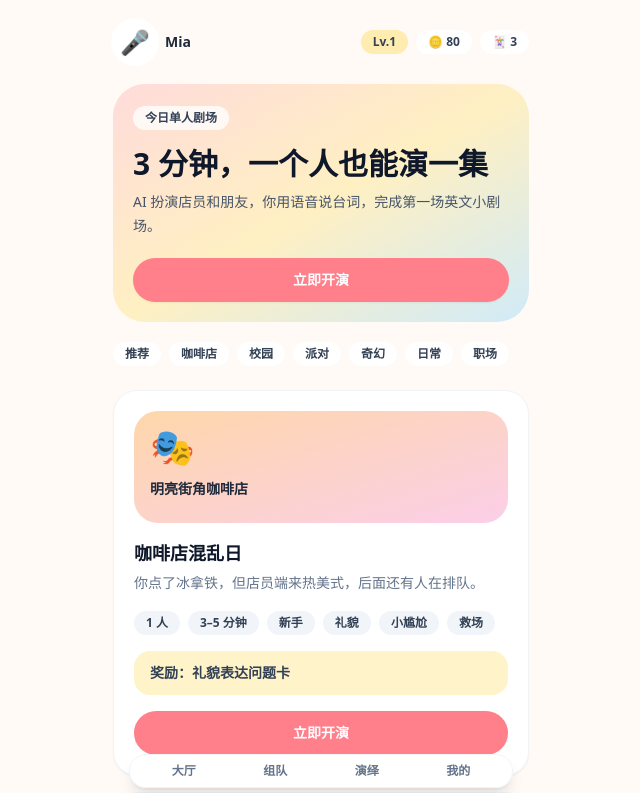
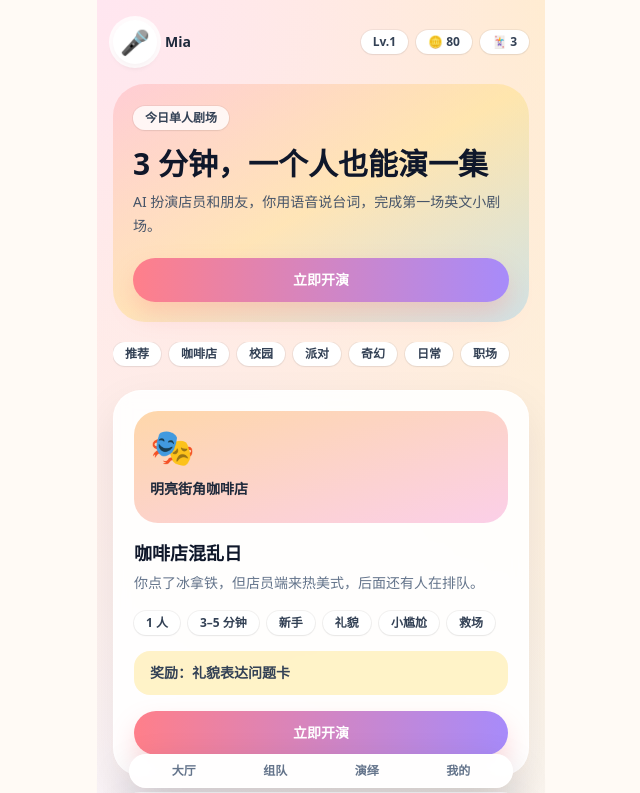
Before and after one commit to shuchaoye17-del/english-roleplay-party, a Next.js app: page /lobby in a window 1280 px wide. Shown: the top 793 px of the page, without its empty margins (319-959 px from the left). Built offline with nearby package versions, Linux system fonts and the light colour scheme.

Commit message:
Upgrade shared UI primitives for party visual identity

```diff
--- a/src/components/ui.tsx
+++ b/src/components/ui.tsx
@@ -10,19 +10,27 @@ type ButtonProps = BoxProps & {
 };
 
 export function PhoneShell({ children, className = '' }: BoxProps) {
-  return <main className={`mx-auto min-h-screen w-full max-w-md bg-[#fffaf5] px-4 py-5 ${className}`}>{children}</main>;
+  return (
+    <main className={`mx-auto min-h-screen w-full max-w-md overflow-hidden bg-[radial-gradient(circle_at_top_left,#ffe6f0,transparent_34%),radial-gradient(circle_at_top_right,#fff4a8,transparent_30%),linear-gradient(180deg,#fff7fb_0%,#f4fbff_52%,#fffaf5_100%)] px-4 py-5 ${className}`}>
+      {children}
+    </main>
+  );
 }
 
 export function Card({ children, className = '' }: BoxProps) {
-  return <section className={`rounded-3xl border border-slate-100 bg-white p-5 shadow-sm ${className}`}>{children}</section>;
+  return <section className={`rounded-[1.75rem] border border-white/70 bg-white/90 p-5 shadow-[0_18px_45px_rgba(15,23,42,0.08)] backdrop-blur ${className}`}>{children}</section>;
 }
 
 export function Badge({ children, className = '' }: BoxProps) {
-  return <span className={`inline-flex items-center rounded-full bg-slate-100 px-3 py-1 text-xs font-bold text-slate-700 ${className}`}>{children}</span>;
+  return <span className={`inline-flex items-center rounded-full bg-white px-3 py-1 text-xs font-black text-slate-700 shadow-sm ring-1 ring-black/5 ${className}`}>{children}</span>;
+}
+
+export function Sticker({ children, className = '' }: BoxProps) {
+  return <span className={`inline-flex -rotate-2 items-center rounded-xl bg-sunshine px-3 py-1 text-xs font-black text-slate-900 shadow-[0_5px_0_rgba(15,23,42,0.12)] ring-1 ring-black/5 ${className}`}>{children}</span>;
 }
 
 export function Button({ children, href, onClick, disabled = false, className = '' }: ButtonProps) {
-  const styles = `inline-flex w-full items-center justify-center rounded-full bg-coral px-5 py-3 text-center text-sm font-extrabold text-white shadow-sm transition active:scale-95 ${disabled ? 'opacity-50' : ''} ${className}`;
+  const styles = `inline-flex w-full items-center justify-center rounded-full bg-gradient-to-r from-coral to-partyPurple px-5 py-3 text-center text-sm font-black text-white shadow-[0_12px_24px_rgba(255,127,138,0.28)] transition active:scale-95 ${disabled ? 'opacity-50' : ''} ${className}`;
   if (href) return <Link className={styles} href={href}>{children}</Link>;
   return <button type="button" disabled={disabled} onClick={onClick} className={styles}>{children}</button>;
 }
@@ -30,23 +38,23 @@ export function Button({ children, href, onClick, disabled = false, className =
 export function AvatarBubble({ emoji, name, className = '' }: { emoji: string; name?: string; className?: string }) {
   return (
     <div className={`flex items-center gap-2 ${className}`}>
-      <div className="grid h-11 w-11 place-items-center rounded-full bg-white text-2xl shadow-sm ring-2 ring-white">{emoji}</div>
-      {name ? <span className="text-sm font-bold text-slate-800">{name}</span> : null}
+      <div className="grid h-11 w-11 place-items-center rounded-full bg-white text-2xl shadow-md ring-4 ring-white/80">{emoji}</div>
+      {name ? <span className="text-sm font-black text-slate-800">{name}</span> : null}
     </div>
   );
 }
 
 export function ProgressBar({ value }: { value: number }) {
   return (
-    <div className="h-3 rounded-full bg-slate-100">
-      <div className="h-3 rounded-full bg-fresh" style={{ width: `${Math.min(100, Math.max(0, value))}%` }} />
+    <div className="h-3 overflow-hidden rounded-full bg-white/70 shadow-inner ring-1 ring-black/5">
+      <div className="h-3 rounded-full bg-gradient-to-r from-fresh via-sky to-partyPurple" style={{ width: `${Math.min(100, Math.max(0, value))}%` }} />
     </div>
   );
 }
 
 export function BottomNav() {
   return (
-    <nav className="fixed bottom-3 left-1/2 z-20 grid w-[92%] max-w-sm -translate-x-1/2 grid-cols-4 rounded-full border border-slate-100 bg-white/95 p-2 text-center text-xs font-bold text-slate-500 shadow-lg backdrop-blur">
+    <nav className="fixed bottom-3 left-1/2 z-20 grid w-[92%] max-w-sm -translate-x-1/2 grid-cols-4 rounded-full border border-white/70 bg-white/95 p-2 text-center text-xs font-black text-slate-500 shadow-[0_18px_40px_rgba(15,23,42,0.18)] backdrop-blur">
       <Link href="/lobby">大厅</Link>
       <Link href="/room/cafe-chaos">组队</Link>
       <Link href="/play/cafe-chaos">演绎</Link>
```
